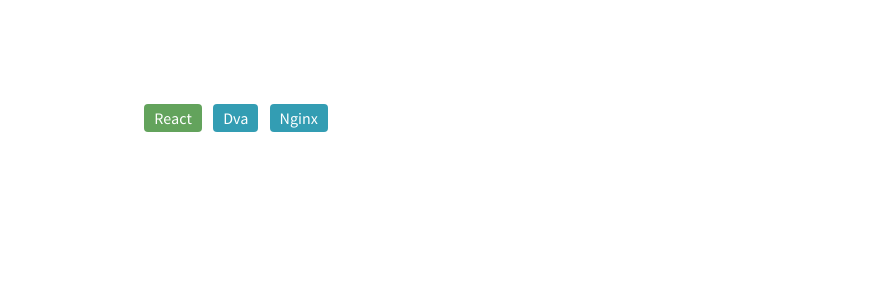
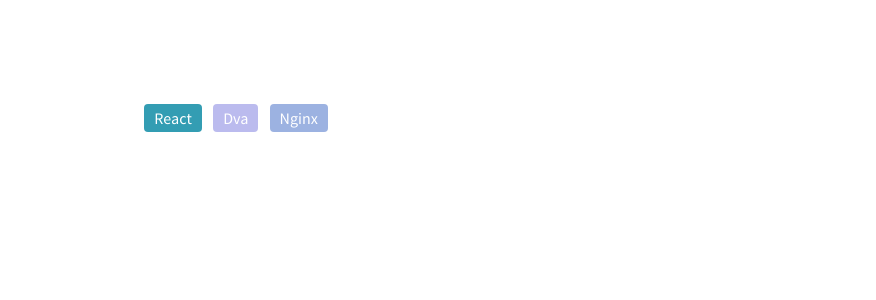
Before and after one commit to maaaahoo/maaaahoo.github.io, a plain HTML site: page tags/index.html in a window 1280 px wide. Shown: the part 200-500 px from the top of the page, 404-1280 px from the left. Drawn offline with nearby package versions, Linux system fonts and the light colour scheme; a script that the page names is missing.

Commit message:
Site updated: 2017-10-11 12:48:22

```diff
--- a/tags/index.html
+++ b/tags/index.html
@@ -106,11 +106,11 @@
 <main class="app-body">
   <div id="tag-cloud">
 
-      <a class="tag3" data-name="tag-React">React</a>
+      <a class="tag2" data-name="tag-React">React</a>
 
-      <a class="tag2" data-name="tag-Dva">Dva</a>
+      <a class="tag0" data-name="tag-Dva">Dva</a>
 
-      <a class="tag2" data-name="tag-Nginx">Nginx</a>
+      <a class="tag1" data-name="tag-Nginx">Nginx</a>
 
   </div>
 
```
